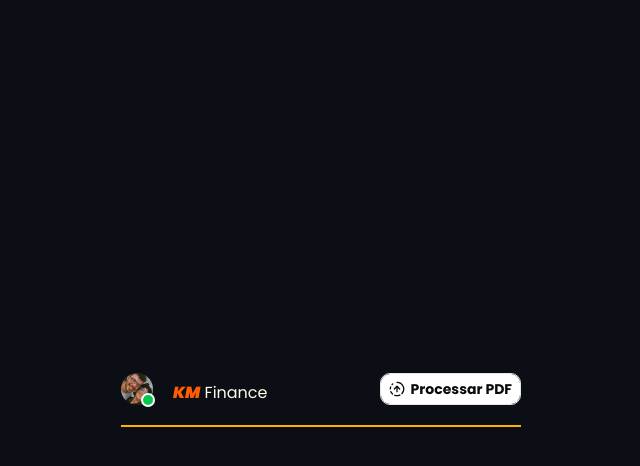
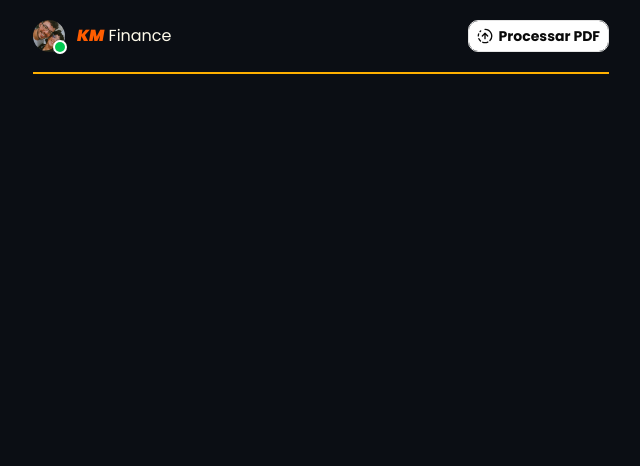
Before and after one commit to Williais/Frontend_KmFinance, a React (Vite) app: page / in a window 1280 px wide. Shown: the top 466 px of the page, without its empty margins (319-959 px from the left). Built offline with nearby package versions, Linux system fonts and the light colour scheme; a web font is replaced by a local one.

Commit message:
feat: update layout and styling in App and Navbar components

```diff
--- a/src/App.tsx
+++ b/src/App.tsx
@@ -6,7 +6,7 @@ function App() {
 
 
   return (
-    <div className="justify-center bg-background-primario  flex h-screen flex-col items-center">
+    <div className="justify-start pt-5 bg-background-primario  flex h-screen flex-col items-center">
 
       <Navbar></Navbar>
 
--- a/src/components/Navbar.tsx
+++ b/src/components/Navbar.tsx
@@ -5,14 +5,14 @@ import perfil from "../assets/img1.jpg"
 
 export function Navbar(){
     return(
-        <div className="border-b-2 border-amarelo-alerta w-100 flex items-start justify-between pb-5">
-            <div className="flex gap-5">
+        <div className="border-b-2 border-amarelo-alerta w-full flex items-center justify-between pb-5  max-w-xl">
+            <div className="flex items-center gap-3">
                 <Avatar>
                     <AvatarFallback>Will</AvatarFallback>
                     <AvatarImage src={perfil}></AvatarImage>
                     <AvatarBadge className="bg-green-500 border-amarelo-alerta"></AvatarBadge>
                 </Avatar>
-                <p className="text-amber-50 font-normal text-center mt-2"><i className="text-laranja-motor font-black">KM</i> Finance</p>
+                <p className="text-amber-50 font-normal text-center "><i className="text-laranja-motor font-black">KM</i> Finance</p>
             </div>
 
             <Button variant="outline" className="p-2 cursor-pointer font-bold hover:text-amarelo-alerta hover:bg-background-secundario hover:outline-none hover:border-none">
```
